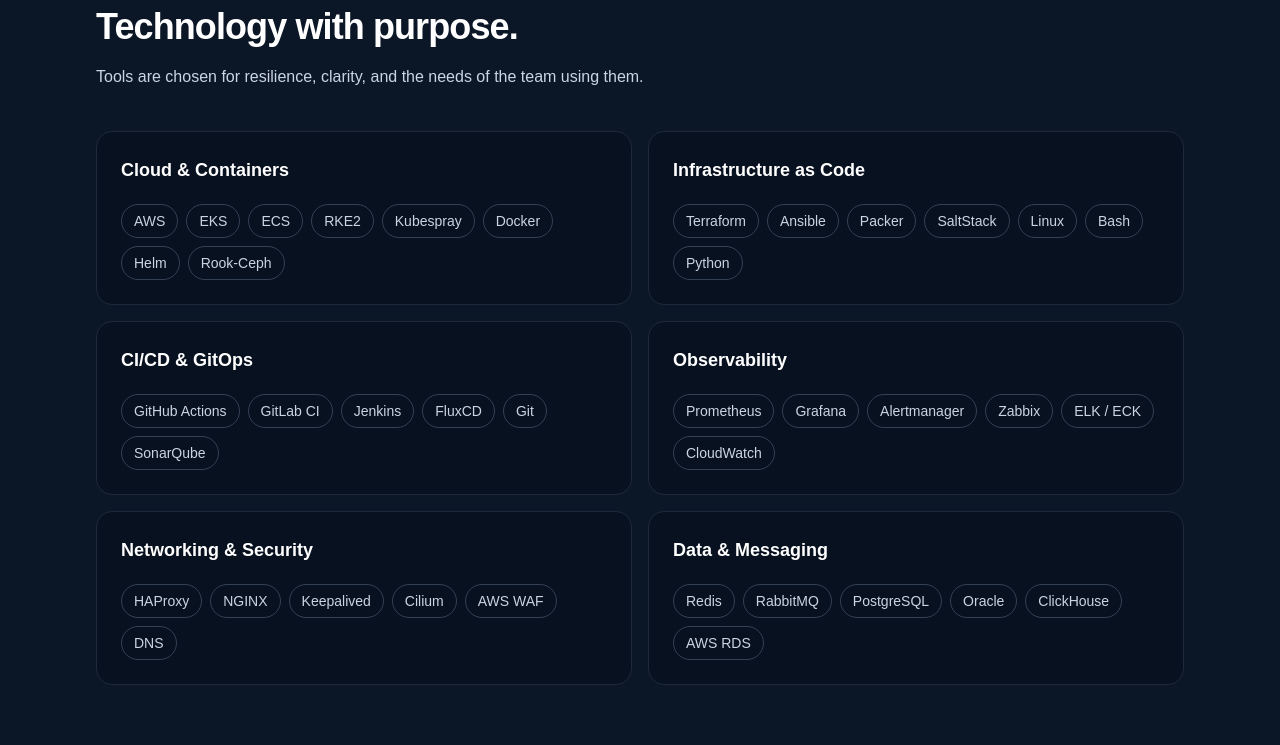
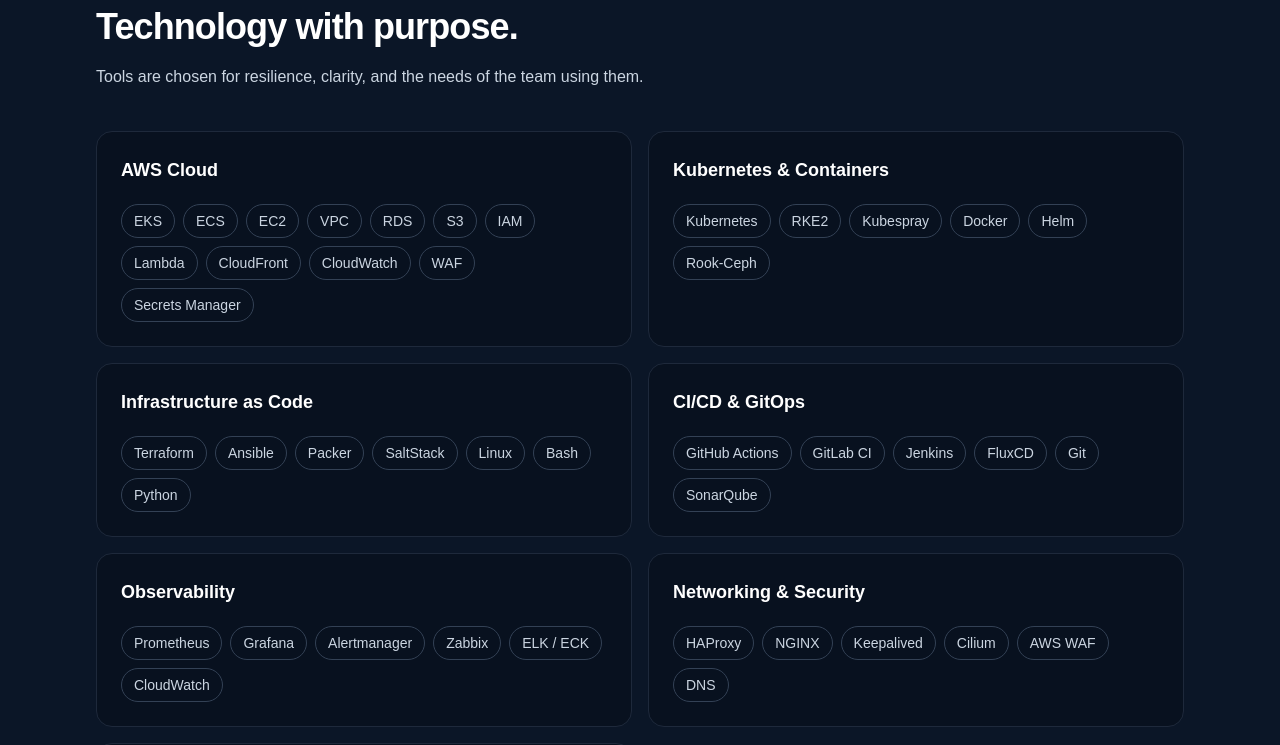
Before and after one commit to erfanehsanii/devops-portfolio, a Next.js app: page / in a window 1280 px wide. Shown: the part 1620-2365 px from the top of the page. Built offline with nearby package versions, Linux system fonts and the light colour scheme.

Commit message:
feat: clarify AWS and messaging expertise

```diff
--- a/src/data/portfolio.ts
+++ b/src/data/portfolio.ts
@@ -12,12 +12,13 @@
   resumeUrl: "erfan-sedighehsani-resume.pdf",
   focus: ["47% lower AWS spend", "99.9% platform uptime", "10,000+ monitored targets", "40% faster delivery"],
   skills: [
-    { category: "Cloud & Containers", items: ["AWS", "EKS", "ECS", "RKE2", "Kubespray", "Docker", "Helm", "Rook-Ceph"] },
+    { category: "AWS Cloud", items: ["EKS", "ECS", "EC2", "VPC", "RDS", "S3", "IAM", "Lambda", "CloudFront", "CloudWatch", "WAF", "Secrets Manager"] },
+    { category: "Kubernetes & Containers", items: ["Kubernetes", "RKE2", "Kubespray", "Docker", "Helm", "Rook-Ceph"] },
     { category: "Infrastructure as Code", items: ["Terraform", "Ansible", "Packer", "SaltStack", "Linux", "Bash", "Python"] },
     { category: "CI/CD & GitOps", items: ["GitHub Actions", "GitLab CI", "Jenkins", "FluxCD", "Git", "SonarQube"] },
     { category: "Observability", items: ["Prometheus", "Grafana", "Alertmanager", "Zabbix", "ELK / ECK", "CloudWatch"] },
     { category: "Networking & Security", items: ["HAProxy", "NGINX", "Keepalived", "Cilium", "AWS WAF", "DNS"] },
-    { category: "Data & Messaging", items: ["Redis", "RabbitMQ", "PostgreSQL", "Oracle", "ClickHouse", "AWS RDS"] },
+    { category: "Data, Cache & Messaging", items: ["Redis", "RabbitMQ", "Kafka", "PostgreSQL", "Oracle", "ClickHouse"] },
   ],
   experience: [
     {
```
